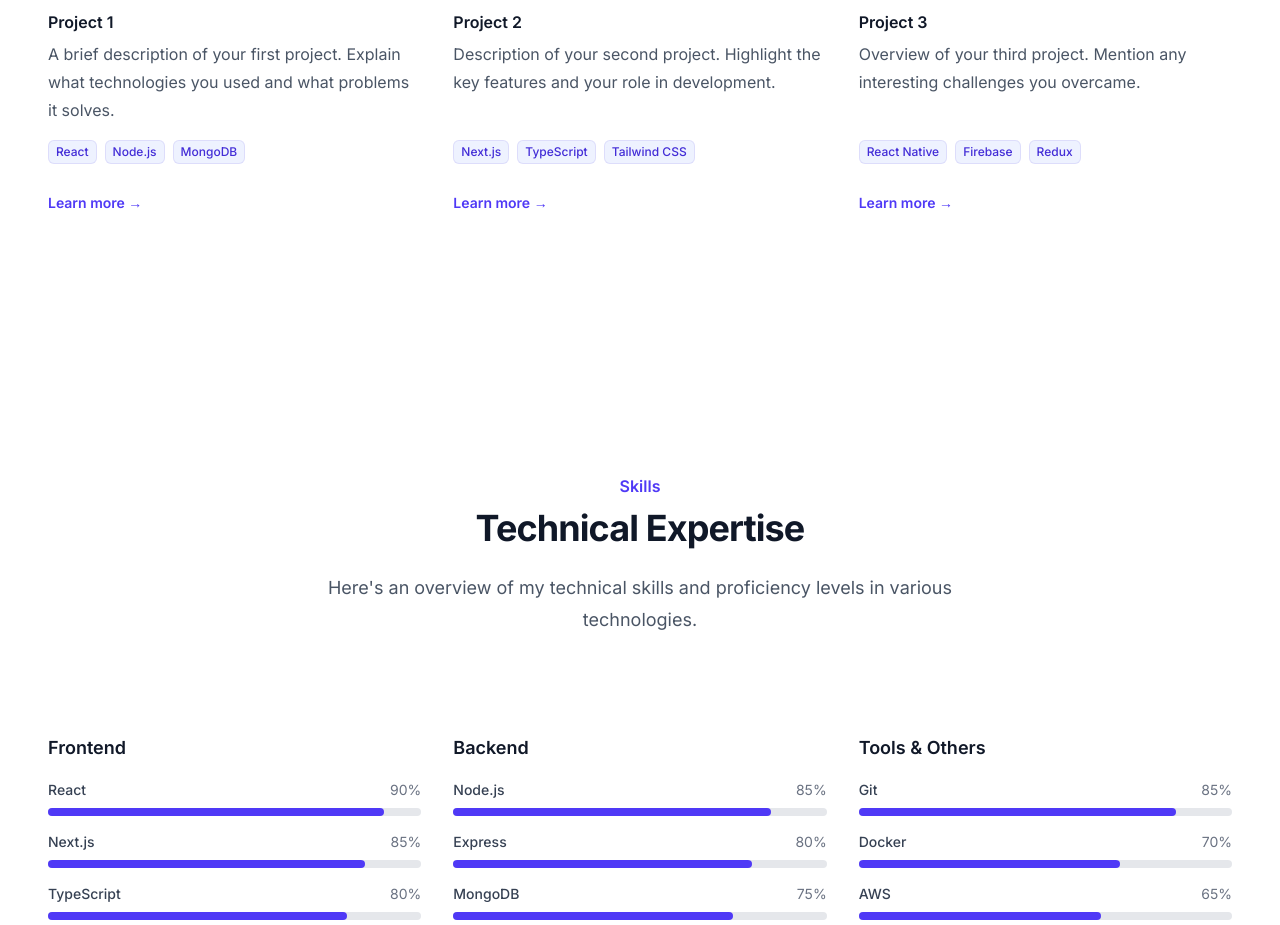
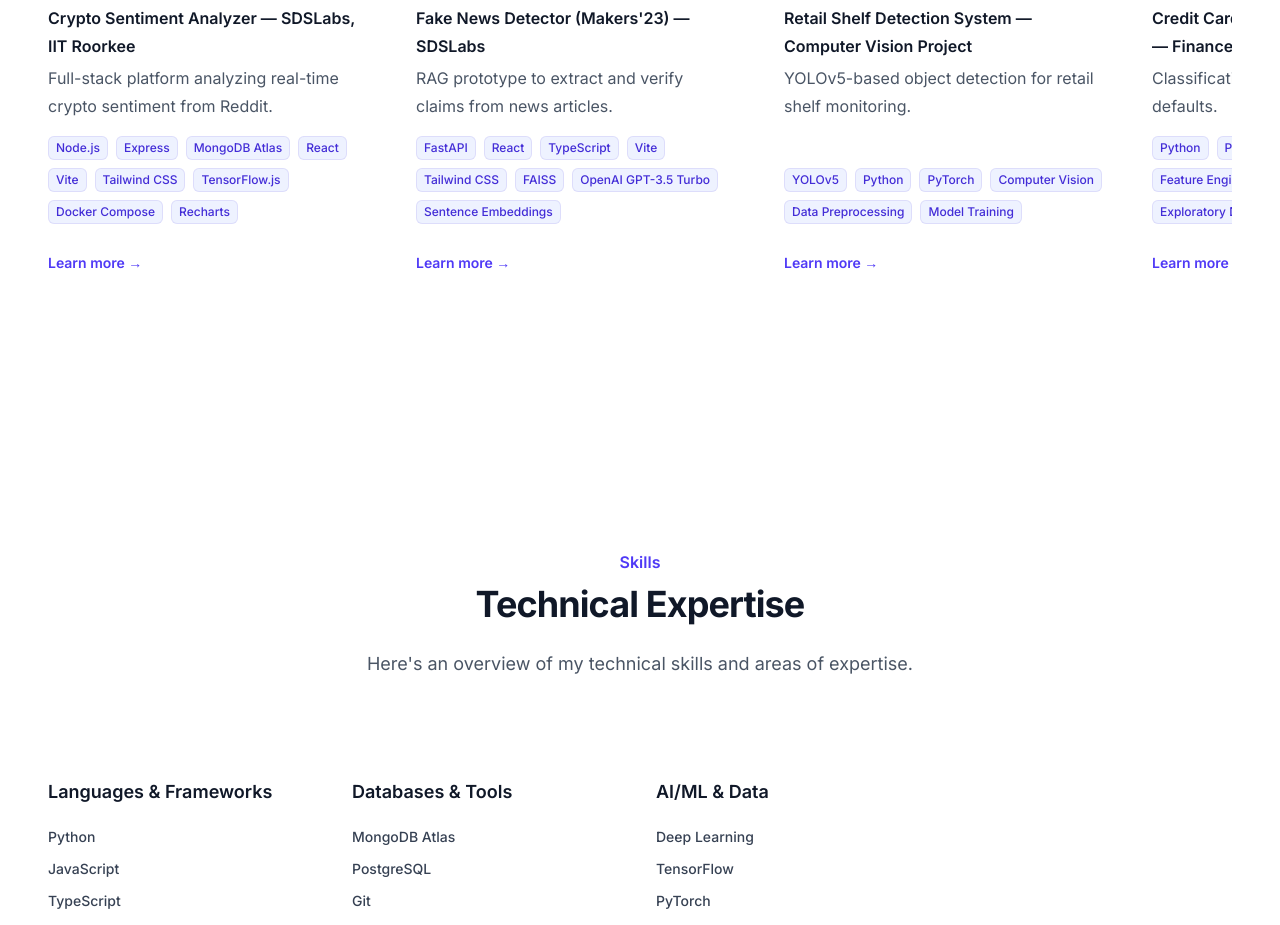
Before and after one commit to anshita195/portfolio-site, a Next.js app: page / in a window 1280 px wide. Shown: the part 1680-2605 px from the top of the page. Built offline with nearby package versions, Linux system fonts and the light colour scheme.

Commit message:
modified detaills

```diff
--- /dev/null
+++ b/src/app/projects/[slug]/page.tsx
@@ -0,0 +1,38 @@
+import { projects } from '@/data/projects';
+
+export default function ProjectDetails({ params }: { params: { slug: string } }) {
+  const project = projects.find((p) => p.slug === params.slug);
+
+  if (!project) {
+    return <div>Project not found</div>; // Or render a 404 page
+  }
+
+  return (
+    <div className="bg-white dark:bg-gray-900 py-16 sm:py-24 lg:py-32">
+      <div className="mx-auto max-w-7xl px-6 lg:px-8">
+        <div className="mx-auto max-w-4xl text-base leading-7 text-gray-700 dark:text-gray-300">
+          <p className="text-base font-semibold leading-7 text-indigo-600 dark:text-indigo-400">Project Details</p>
+          <h1 className="mt-2 text-3xl font-bold tracking-tight text-gray-900 dark:text-white sm:text-4xl">{project.title}</h1>
+          <div className="mt-6 flex flex-wrap gap-2">
+            {project.tags.map((tag) => (
+              <span
+                key={tag}
+                className="inline-flex items-center rounded-md bg-indigo-50 dark:bg-indigo-900/30 px-2 py-1 text-xs font-medium text-indigo-700 dark:text-indigo-300 ring-1 ring-inset ring-indigo-700/10"
+              >
+                {tag}
+              </span>
+            ))}
+          </div>
+          <div className="mt-8">
+            <ul className="list-disc list-inside space-y-4">
+              {project.description.map((bullet, index) => (
+                <li key={index}>{bullet}</li>
+              ))}
+            </ul>
+          </div>
+          {/* Add more project details here if needed */}
+        </div>
+      </div>
+    </div>
+  );
+}
--- a/src/components/sections/Projects.tsx
+++ b/src/components/sections/Projects.tsx
@@ -2,27 +2,7 @@
 
 import { motion } from 'framer-motion'
 import { useInView } from 'react-intersection-observer'
-
-const projects = [
-  {
-    title: 'Project 1',
-    description: 'A brief description of your first project. Explain what technologies you used and what problems it solves.',
-    tags: ['React', 'Node.js', 'MongoDB'],
-    link: '#',
-  },
-  {
-    title: 'Project 2',
-    description: 'Description of your second project. Highlight the key features and your role in development.',
-    tags: ['Next.js', 'TypeScript', 'Tailwind CSS'],
-    link: '#',
-  },
-  {
-    title: 'Project 3',
-    description: 'Overview of your third project. Mention any interesting challenges you overcame.',
-    tags: ['React Native', 'Firebase', 'Redux'],
-    link: '#',
-  },
-]
+import { projects } from '@/data/projects'
 
 export default function Projects() {
   const [ref, inView] = useInView({
@@ -52,21 +32,21 @@ export default function Projects() {
             </p>
           </motion.div>
         </div>
-        <div className="mx-auto mt-16 max-w-2xl sm:mt-20 lg:mt-24 lg:max-w-none">
-          <dl className="grid max-w-xl grid-cols-1 gap-x-8 gap-y-16 lg:max-w-none lg:grid-cols-3">
+        <div className="mx-auto mt-16 max-w-full overflow-x-auto sm:mt-20 lg:mt-24">
+          <div className="flex gap-x-12 pb-4">
             {projects.map((project, index) => (
               <motion.div
                 key={project.title}
                 initial={{ opacity: 0, y: 20 }}
                 animate={inView ? { opacity: 1, y: 0 } : { opacity: 0, y: 20 }}
                 transition={{ duration: 0.5, delay: index * 0.1 }}
-                className="flex flex-col"
+                className="flex flex-none flex-col w-80"
               >
                 <dt className="text-base font-semibold leading-7 text-gray-900 dark:text-white">
                   {project.title}
                 </dt>
                 <dd className="mt-1 flex flex-auto flex-col text-base leading-7 text-gray-600 dark:text-gray-300">
-                  <p className="flex-auto">{project.description}</p>
+                  <p className="flex-auto">{project.oneLiner}</p>
                   <div className="mt-4 flex flex-wrap gap-2">
                     {project.tags.map((tag) => (
                       <span
@@ -79,7 +59,7 @@ export default function Projects() {
                   </div>
                   <p className="mt-6">
                     <a
-                      href={project.link}
+                      href={`/projects/${project.slug}`}
                       className="text-sm font-semibold leading-6 text-indigo-600 dark:text-indigo-400"
                     >
                       Learn more <span aria-hidden="true">→</span>
@@ -88,7 +68,7 @@ export default function Projects() {
                 </dd>
               </motion.div>
             ))}
-          </dl>
+          </div>
         </div>
       </div>
     </section>
--- a/src/components/sections/Skills.tsx
+++ b/src/components/sections/Skills.tsx
@@ -5,31 +5,16 @@ import { useInView } from 'react-intersection-observer'
 
 const skills = [
   {
-    category: 'Frontend',
-    items: [
-      { name: 'React', level: 90 },
-      { name: 'Next.js', level: 85 },
-      { name: 'TypeScript', level: 80 },
-      { name: 'Tailwind CSS', level: 85 },
-    ],
+    category: 'Languages & Frameworks',
+    items: ['Python', 'JavaScript', 'TypeScript', 'Node.js', 'Express', 'React', 'Next.js', 'Django'],
   },
   {
-    category: 'Backend',
-    items: [
-      { name: 'Node.js', level: 85 },
-      { name: 'Express', level: 80 },
-      { name: 'MongoDB', level: 75 },
-      { name: 'PostgreSQL', level: 70 },
-    ],
+    category: 'Databases & Tools',
+    items: ['MongoDB Atlas', 'PostgreSQL', 'Git', 'Docker Compose', 'AWS', 'CI/CD'],
   },
   {
-    category: 'Tools & Others',
-    items: [
-      { name: 'Git', level: 85 },
-      { name: 'Docker', level: 70 },
-      { name: 'AWS', level: 65 },
-      { name: 'CI/CD', level: 75 },
-    ],
+    category: 'AI/ML & Data',
+    items: ['Deep Learning', 'TensorFlow', 'PyTorch', 'Computer Vision', 'Natural Language Processing', 'Scikit-learn', 'Pandas'],
   },
 ]
 
@@ -56,40 +41,31 @@ export default function Skills() {
               Technical Expertise
             </p>
             <p className="mt-6 text-lg leading-8 text-gray-600 dark:text-gray-300">
-              Here&apos;s an overview of my technical skills and proficiency levels in various technologies.
+              Here&apos;s an overview of my technical skills and areas of expertise.
             </p>
           </motion.div>
         </div>
         <div className="mx-auto mt-16 max-w-2xl sm:mt-20 lg:mt-24 lg:max-w-none">
-          <div className="grid grid-cols-1 gap-x-8 gap-y-16 lg:grid-cols-3">
+          <div className="grid grid-cols-1 gap-x-8 gap-y-16 lg:grid-cols-4">
             {skills.map((skillGroup, groupIndex) => (
               <motion.div
                 key={skillGroup.category}
                 initial={{ opacity: 0, y: 20 }}
                 animate={inView ? { opacity: 1, y: 0 } : { opacity: 0, y: 20 }}
                 transition={{ duration: 0.5, delay: groupIndex * 0.1 }}
-                className="flex flex-col"
+                className={`flex flex-col ${
+                  skillGroup.category === 'AI/ML & Data' ? 'lg:col-span-2' : 'lg:col-span-1'
+                }`}
               >
                 <h3 className="text-lg font-semibold leading-8 text-gray-900 dark:text-white">
                   {skillGroup.category}
                 </h3>
-                <div className="mt-4 space-y-4">
+                <div className="mt-4 space-y-2">
                   {skillGroup.items.map((skill) => (
-                    <div key={skill.name}>
-                      <div className="flex items-center justify-between">
-                        <span className="text-sm font-medium text-gray-700 dark:text-gray-300">
-                          {skill.name}
-                        </span>
-                        <span className="text-sm text-gray-500 dark:text-gray-400">{skill.level}%</span>
-                      </div>
-                      <div className="mt-2 h-2 w-full rounded-full bg-gray-200 dark:bg-gray-700">
-                        <motion.div
-                          initial={{ width: 0 }}
-                          animate={inView ? { width: `${skill.level}%` } : { width: 0 }}
-                          transition={{ duration: 1, delay: groupIndex * 0.1 }}
-                          className="h-2 rounded-full bg-indigo-600 dark:bg-indigo-400"
-                        />
-                      </div>
+                    <div key={skill}>
+                      <span className="text-sm font-medium text-gray-700 dark:text-gray-300">
+                        {skill}
+                      </span>
                     </div>
                   ))}
                 </div>
--- /dev/null
+++ b/src/data/projects.ts
@@ -0,0 +1,78 @@
+export type Project = {
+  title: string;
+  oneLiner: string;
+  description: string[];
+  tags: string[];
+  slug: string;
+};
+
+export const projects: Project[] = [
+  {
+    title: 'Crypto Sentiment Analyzer — SDSLabs, IIT Roorkee',
+    oneLiner: 'Full-stack platform analyzing real-time crypto sentiment from Reddit.',
+    description: [
+      'Built a full-stack platform (Node.js/Express, MongoDB Atlas, React/Vite, Tailwind) that ingests real-time price data from CoinGecko and Reddit posts via Pushshift.io.',
+      'Implemented lightweight sentiment scoring on Reddit content using keyword-based analysis in TensorFlow.js, storing results with compound indexes for efficient time-series queries.',
+      'Developed interactive Recharts dashboards and a dynamic feed highlighting top positive/negative posts, all containerized with Docker Compose for easy deployment.',
+    ],
+    tags: ['Node.js', 'Express', 'MongoDB Atlas', 'React', 'Vite', 'Tailwind CSS', 'TensorFlow.js', 'Docker Compose', 'Recharts'],
+    slug: 'crypto-sentiment-analyzer',
+  },
+  {
+    title: 'Fake News Detector (Makers\'23) — SDSLabs',
+    oneLiner: 'RAG prototype to extract and verify claims from news articles.',
+    description: [
+      'Developed an end-to-end RAG prototype with a FastAPI backend and React/TypeScript frontend (Vite, Tailwind) to extract claims from articles and verify them via vector search.',
+      'Used sentence embeddings (all-MiniLM-L6-v2) and a FAISS index over a curated news corpus to retrieve supporting evidence from BBC, Reuters, and NYT.',
+      'Integrated an OpenAI GPT-3.5 Turbo endpoint to analyze each claim against retrieved evidence, returning REAL/FAKE verdicts with confidence scores and concise chain-of-thought explanations.',
+    ],
+    tags: ['FastAPI', 'React', 'TypeScript', 'Vite', 'Tailwind CSS', 'FAISS', 'OpenAI GPT-3.5 Turbo', 'Sentence Embeddings'],
+    slug: 'fake-news-detector',
+  },
+  {
+    title: 'Retail Shelf Detection System — Computer Vision Project',
+    oneLiner: 'YOLOv5-based object detection for retail shelf monitoring.',
+    description: [
+      'Implemented YOLOv5-based object detection system for retail shelf monitoring.',
+      'Developed and compared multiple model architectures (small and medium variants).',
+      'Created data preprocessing pipeline and training framework.',
+      'Implemented model evaluation metrics and performance analysis.',
+      'Technologies: Python, PyTorch, YOLOv5, Computer Vision, Deep Learning.',
+    ],
+    tags: ['YOLOv5', 'Python', 'PyTorch', 'Computer Vision', 'Data Preprocessing', 'Model Training'],
+    slug: 'retail-shelf-detection',
+  },
+  {
+    title: 'Credit Card Behaviour Score Prediction — Finance Club, IIT Roorkee',
+    oneLiner: 'Classification model to predict credit card defaults.',
+    description: [
+      'Built a classification model to flag next-month defaults for 30K+ credit-card customers.',
+      'Performed EDA on payment status, bill amounts, utilization ratios and delinquency trends.',
+      'Engineered features such as rolling utilization metrics and consecutive late-payment streaks.',
+      'Balanced the dataset with SMOTE and class weights; benchmarked Logistic Regression, XGBoost and LightGBM, tuning thresholds via AUC-ROC.',
+      'Generated production-style predictions on a validation set and interpreted them using SHAP.',
+    ],
+    tags: ['Python', 'Pandas', 'Scikit-learn', 'Feature Engineering', 'Classification Models', 'Exploratory Data Analysis'],
+    slug: 'credit-card-behavior',
+  },
+  {
+    title: 'ML techniques for PSD in Scintillation detectors — IIT Roorkee',
+    oneLiner: 'Deep learning for pulse shape discrimination in detectors.',
+    description: [
+      'Utilising Deep Learning for Pulse Shape Discrimination (PSD) between neutron/gamma rays by developing a Neural Network Model modelled on the training dataset BC501.',
+      'Currently working on improving the accuracy of the algorithm.',
+    ],
+    tags: ['Deep Learning', 'Neural Networks', 'Python', 'Pulse Shape Discrimination', 'BC501 Dataset'],
+    slug: 'ml-techniques-psd',
+  },
+  {
+    title: 'Analysis and Market Entry Strategy for an OTT Platform — SocBiz, IITR',
+    oneLiner: 'Market analysis and strategy for an OTT platform in India.',
+    description: [
+      'Conducted a detailed case study analyzing the OTT market in India and produced a growth strategy and a pricing model for a company.',
+      'A detailed case study on Analyzing the OTT market in India and creating a growth strategy and a pricing model for a company. so absically fo teh individual paegs that open afetr lcicking learn mroe iw ant the decsriptino to be i n abtetr format liek thi s in fomr of csaml ulelt potins and in page center proep rlayout',
+    ],
+    tags: ['Market Research', 'Strategy', 'Pricing Model', 'OTT Analysis', 'Case Study'],
+    slug: 'ott-platform-strategy',
+  },
+];
```
Also changed, not shown: src/components/layout/Header.tsx (+0 -22 lines), src/components/sections/About.tsx (+11 -6 lines).
